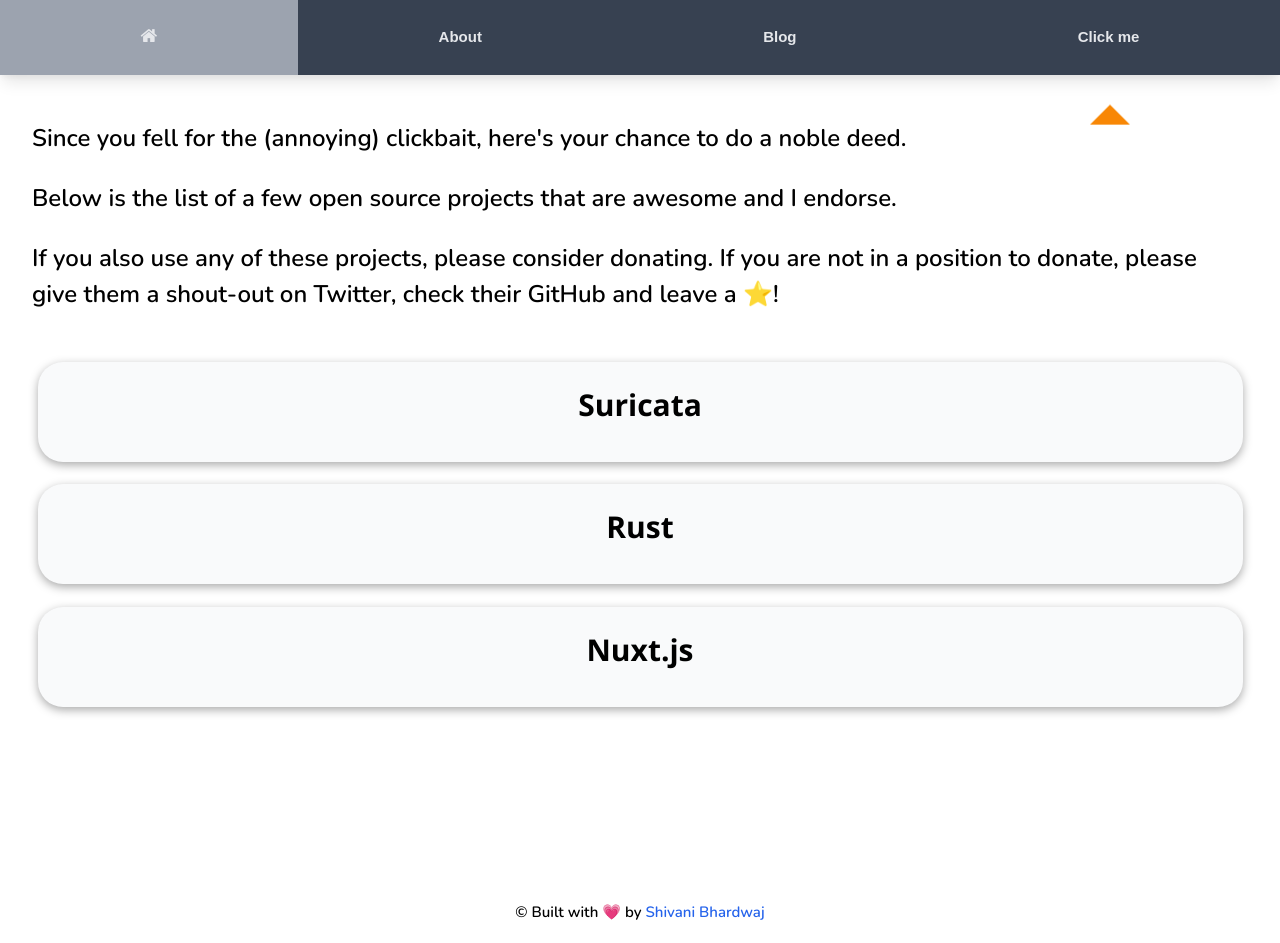
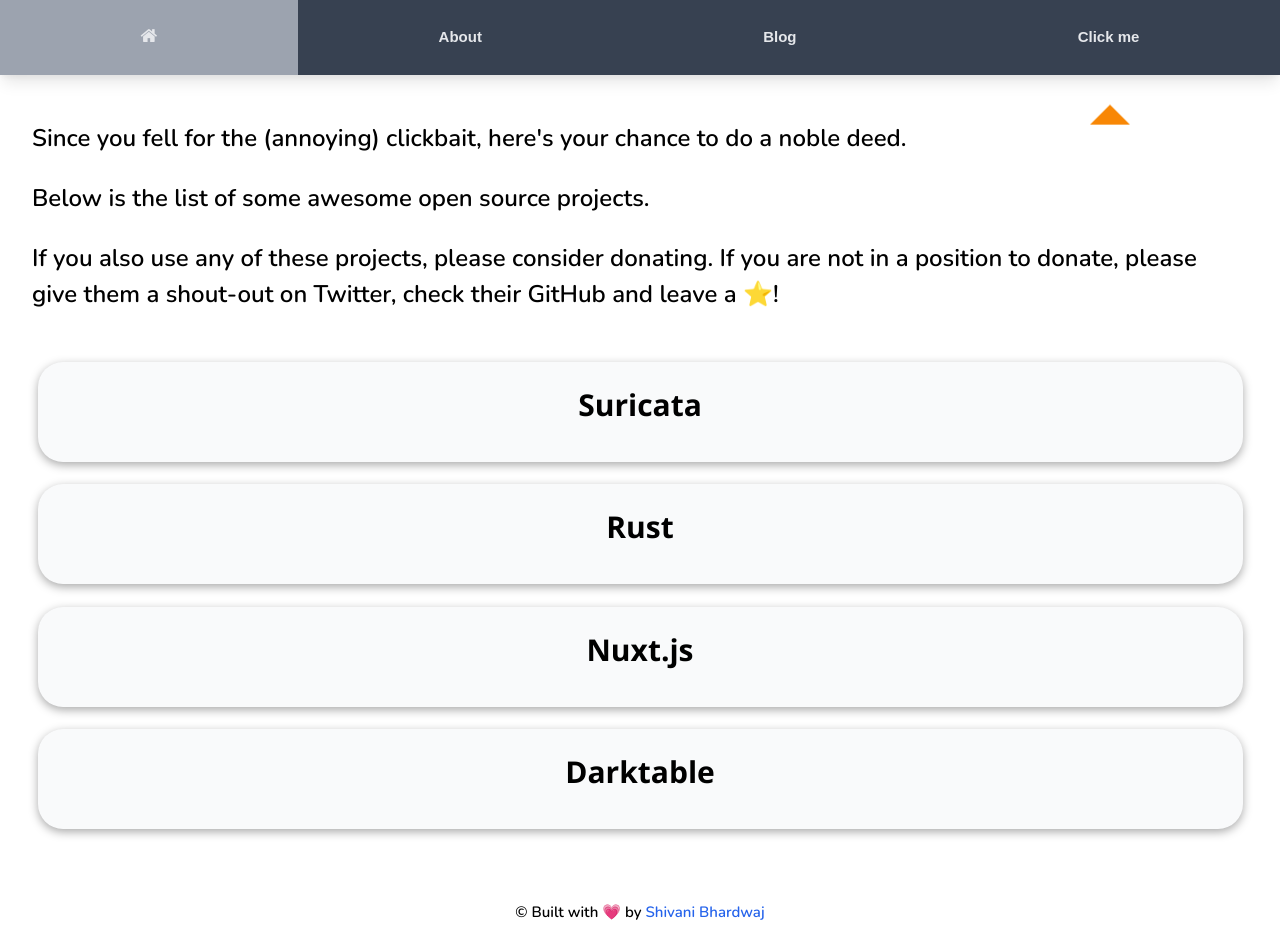
Before and after one commit to inashivb/website, a Nuxt app: page /clickme in a window 1280 px wide. Built offline with nearby package versions, Linux system fonts and the light colour scheme.

Commit message:
Fix typos

```diff
--- a/pages/about.vue
+++ b/pages/about.vue
@@ -2,8 +2,8 @@
     <div>
     <meta name="viewport" content="width=device-width, initial-scale=1">
     <link rel="stylesheet" href="https://cdnjs.cloudflare.com/ajax/libs/font-awesome/4.7.0/css/font-awesome.min.css">
-        <p class="pt-12">I am Shivani. I work as a programmer. I am found someplace in India for most of the year.</p>
-        <p>I get paid to <s>write code</s> break code and the fix it. I sometimes architect solutions and develop features too.</p>
+        <p class="pt-12">I am Shivani. I work as a programmer. I am found at some place in India for most of the year.</p>
+        <p>I get paid to <s>write code</s> break code and then fix it. I sometimes architect solutions and develop features too.</p>
         <p>I am currently employed by <a class="text-blue-600" href="https://oisf.net/">OISF</a> to work on <a class="text-blue-600" href="https://suricata.io/">Suricata</a> and its <a class="text-blue-600" href="https://github.com/orgs/OISF/repositories">auxiliary tools</a>.</p>
         <p>My current favorite programming language is Rust.</p>
         <p>My text editor of choice is Vim.</p>
--- a/pages/blog.vue
+++ b/pages/blog.vue
@@ -1,18 +1,6 @@
 <template lang="html">
     <div>
-    <script>
-        export default {
-            async asyncData({ $content, params }) {
-            const articles = await $content('blog')
-                .only(['title', 'slug'])
-                .sortBy('createdAt', 'asc')
-                .fetch()
-
-            return {
-                articles
-                }
-            }
-        }
-    </script>
+    <meta name="viewport" content="width=device-width, initial-scale=1">
+        <p class="py-20 text-5xl text-center">Coming soon!</p>
     </div>
 </template>
--- a/pages/clickme.vue
+++ b/pages/clickme.vue
@@ -1,7 +1,7 @@
 <template lang="html">
     <div>
         <p class="pt-12">Since you fell for the (annoying) clickbait, here's your chance to do a noble deed.</p>
-        <p>Below is the list of a few open source projects that are awesome and I endorse.</p>
+        <p>Below is the list of some awesome open source projects.</p>
         <p>If you also use any of these projects, please consider donating. If you are not in a position to donate, please give them a shout-out on Twitter, check their GitHub and leave a &#11088;!</p>
         <div class="flex-col p-10">
             <div class="card" onclick="location.href='https://oisf.net/memberships'">
@@ -19,9 +19,16 @@
             </div>
             </br>
             <div class="card" onclick="location.href='https://opencollective.com/nuxtjs#contribute'">
-                <a href="#"></a>
+               <a href="#"></a>
                 <div>
                     <h2 class="font-bold">Nuxt.js</h2>
+                </div>
+            </div>
+        </br>
+            <div class="card" onclick="location.href='hhttps://github.com/darktable-org/darktable'">
+               <a href="#"></a>
+                <div>
+                    <h2 class="font-bold">Darktable</h2>
                 </div>
             </div>
 <!--            </br>
--- a/pages/index.vue
+++ b/pages/index.vue
@@ -2,7 +2,7 @@
   <div>
         <h1 class="pt-12 pb-8 text-center text-5xl font-extrabold">Hello, beautiful human!</h1>
         <p>Welcome to my little corner on the web.</p>
-        <p>Here are some pretty pictures to lift your mood and... fill this page up. &#128517;</p>
+        <p>Here are some pretty pictures I clicked to lift your mood and... fill this page up. &#128517;</p>
         <br />
         <div class="grid grid-cols-3 gap-2 items-center">
           <div class="m-auto p-3 border-2 border-grey w-4/5">
```
